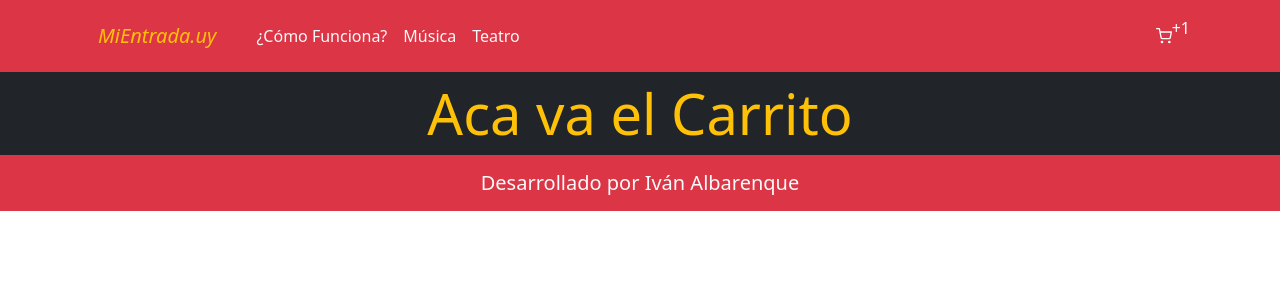
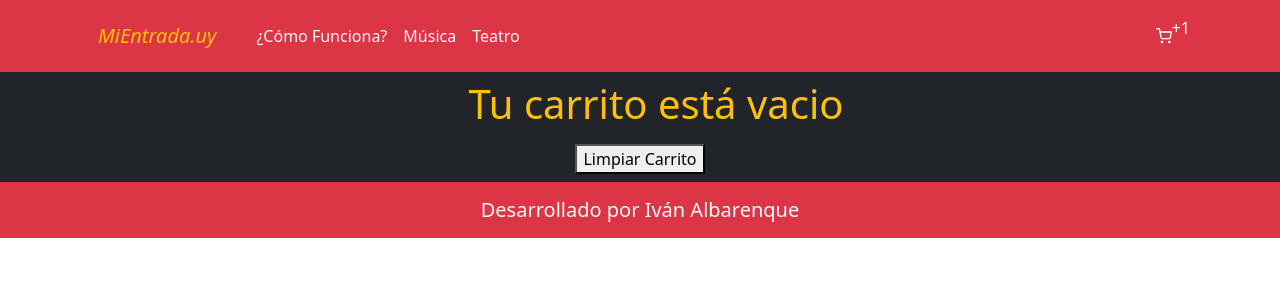
Before and after one commit to ciclopeuy/Ecommerce-Albareque, a React (Create React App) app: page /cart in a window 1280 px wide. Shown: the top 300 px of the page. Built offline with nearby package versions, Linux system fonts and the light colour scheme.

Commit message:
CartContext

```diff
--- a/src/App.js
+++ b/src/App.js
@@ -1,11 +1,14 @@
 import * as React from 'react';
 import './App.css';
+import GlobalProvider from './Context/CartContext';
 import Rutas from './routes/Rutas';
 
 function App() {
   return (
     <div className="App bg-dark" >
-      <Rutas />
+      <GlobalProvider>
+        <Rutas />
+      </GlobalProvider>
     </div>
   );
 }
--- /dev/null
+++ b/src/Context/CartContext.jsx
@@ -0,0 +1,37 @@
+import React, { createContext, useState } from 'react'
+
+// nombre del context que estan creando
+export const CartContext = createContext('')
+
+const GlobalProvider = ({ children }) => {
+
+  const [carrito, setCarrito] = useState([])
+
+  const AddItem = (producto, cantidad) => {
+    producto.cantidad = cantidad;
+
+    setCarrito([...carrito, producto,])
+  }
+
+  const clear = () => setCarrito([])
+
+  const removeItem = (id) => {
+    const prodEliminar = carrito.filter(evento => evento.id !== id)
+    setCarrito(prodEliminar)
+  }
+
+
+
+
+
+
+
+
+  return (
+    <CartContext.Provider value={{ carrito, AddItem, clear, removeItem, }}>
+      {children}
+    </CartContext.Provider>
+  )
+}
+
+export default GlobalProvider
--- /dev/null
+++ b/src/componentes/Cart/Cart.jsx
@@ -0,0 +1,40 @@
+import React, { useContext } from 'react'
+import { CartContext } from '../../Context/CartContext'
+
+// const Cart = () => {
+
+//     const { carrito } = useContext(CartContext)
+
+//     return (
+//         <>
+//             {carrito.length > 0 ? carrito.map((item, index) => (
+//                 <>
+
+//                     <p> {item.cantidad} Entradas para: {item.evento} - el día {item.fecha} - Valor $ {item.precio} </p>
+//                 </>
+
+
+
+//             )) : <h1>Tu Carrito está vacio </h1>
+//             }
+//         </ >
+//     )
+// }
+
+// export default Cart
+
+
+const Cart = () => {
+
+    const { carrito, removeItem } = useContext(CartContext)
+
+    return (
+        <ul>
+            {carrito.length > 0 ? carrito.map((item, index) => (
+                <li key={index}> {item.cantidad} entradas para: "{item.evento}" - Precio: $ {item.precio}  <button onClick={() => removeItem(item.id)}>X</button> </li>
+            )) : <h1 className="text-center" >Tu carrito está vacio </h1>}
+        </ul>
+    )
+}
+
+export default Cart
--- a/src/componentes/ItemCount/ItemCount.jsx
+++ b/src/componentes/ItemCount/ItemCount.jsx
@@ -1,6 +1,7 @@
-import React, { useState } from 'react'
+import React, { useContext, useState } from 'react'
 import { Button } from 'react-bootstrap'
 import { Link } from 'react-router-dom';
+import { CartContext } from '../../Context/CartContext';
 // import { data } from '../../config';
 
 
@@ -8,10 +9,12 @@ const ItemCount = ({ data }) => {
 
     const { stock } = data;
 
+    const { AddItem } = useContext(CartContext)
+
+
     const [contador, setContador] = useState(1)
     const [stockReal, setStockReal] = useState(stock - contador)
     const [comprar, setComprar] = useState(false)
-
 
     function sumar() {
         if (stockReal > 0) {
@@ -48,7 +51,7 @@ const ItemCount = ({ data }) => {
                     <h5 className="lead text-danger"> <i>{contador} entradas seleccionadas </i> </h5>
 
                     <Link to="/cart" className='m-1' >
-                        <Button className='m-1' onClick={onAdd} variant="outline-danger"> Terminar Compra </Button>
+                        <Button className='m-1' onClick={() => AddItem(data, contador)} variant="outline-danger"> Terminar Compra </Button>
                     </Link>
                     <Button className='m-1' onClick={volver} variant="outline-danger"> Cambiar cantidad </Button>
                 </>
--- a/src/componentes/ItemDetail/ItemDetail.jsx
+++ b/src/componentes/ItemDetail/ItemDetail.jsx
@@ -32,7 +32,7 @@ const ItemDetail = ({ eventos }) => {
                             <h5 className="lead text-danger"> <i>Entradas desde $ {eventos.precio}</i> </h5>
                             <hr />
 
-                            <ItemCount data={{ stock: eventos.stock }} />
+                            <ItemCount data={{ stock: eventos.stock, id: eventos.id, imagen: eventos.imagen, evento: eventos.evento, precio: eventos.precio, fecha: eventos.fecha, cantidad: eventos.cantidad }} />
 
                         </div>
                     </div>
--- a/src/componentes/ItemList/ItemListFilter.jsx
+++ b/src/componentes/ItemList/ItemListFilter.jsx
@@ -35,7 +35,6 @@ const ItemListFilter = () => {
 
     return (
         <div className='row d-flex flex-column flex-md-row justify-content-center col-md-12'>
-
             {eventos ? eventos.map(evento => <Item data={evento} />) : <h5 className='text-warning'>Cargando Categorias Seleccionadas...</h5>}
         </div>
 
--- a/src/componentes/Views/Carrito.jsx
+++ b/src/componentes/Views/Carrito.jsx
@@ -1,11 +1,23 @@
-import React from 'react'
+import React, { useContext } from 'react'
+import { CartContext } from '../../Context/CartContext'
+import Cart from '../Cart/Cart'
+
 
 const Carrito = () => {
+
+    const { clear } = useContext(CartContext)
+
+
     return (
-        <div>
-            <h1 className='m-2 display-4 text-warning'><strong>Aca va el Carrito</strong>  </h1>
+        <>
+            <div className='m-2 text-warning text-start'>
+                <Cart />
+            </div>
+            <div>
+                <button onClick={clear}  >Limpiar Carrito</button>
+            </div>
+        </>
 
-        </div>
     )
 }
 
```
Also changed, not shown: src/componentes/Item/Item.jsx (+6 -1 lines).
